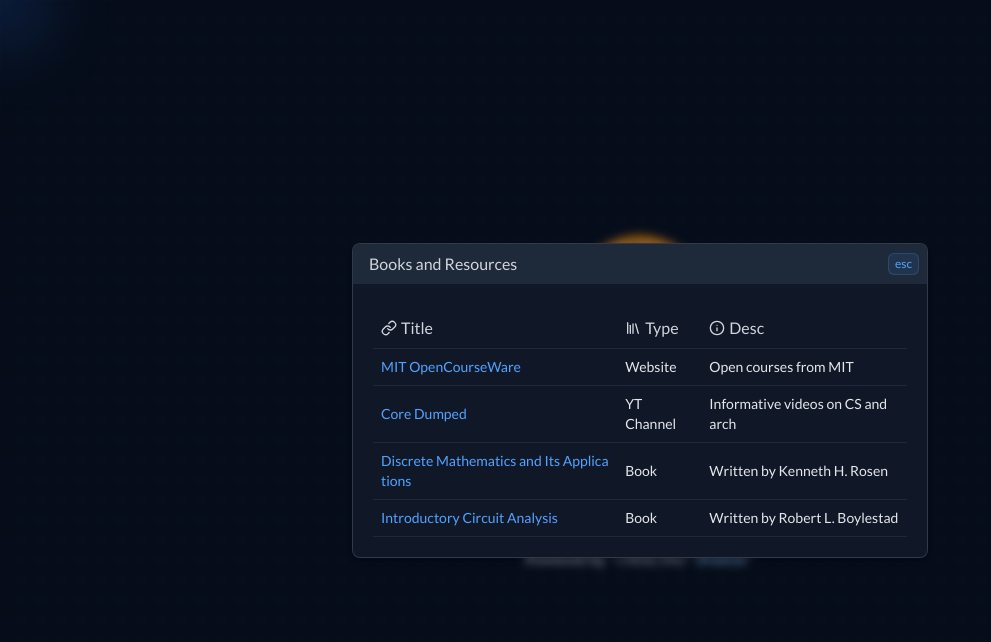
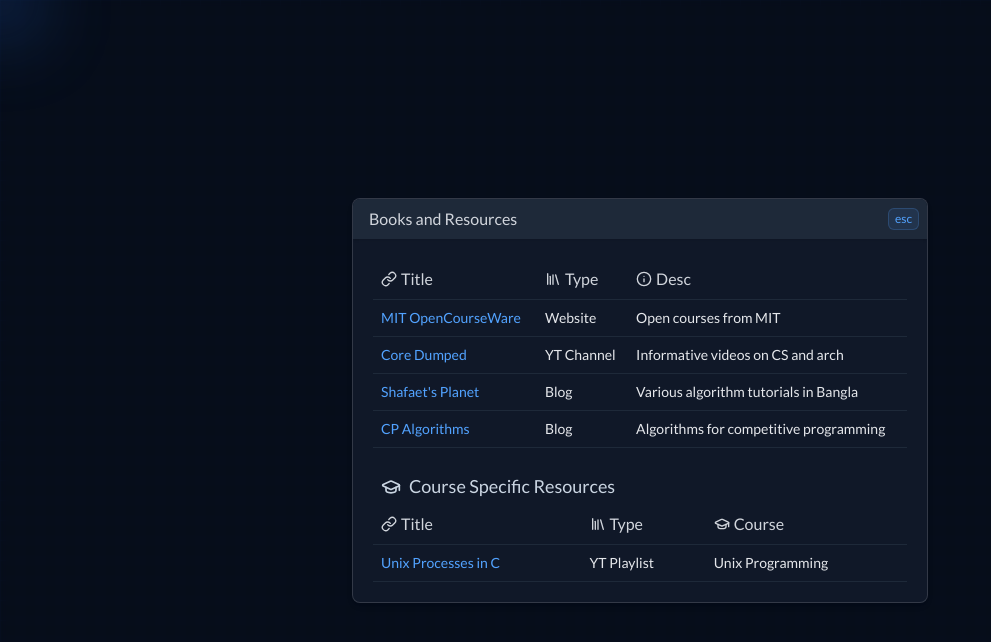
Before and after one commit to mehedirm6244/ruetece24, a React (Vite) app: page / in a window 1280 px wide. Both pictures are taken after a click on the button "Resources". Shown: the top 642 px of the page, without its empty margins (0-991 px from the left). Built offline with nearby package versions, Linux system fonts and the light colour scheme.

Commit message:
Minor UI improvements

```diff
--- a/src/App.tsx
+++ b/src/App.tsx
@@ -13,12 +13,12 @@
   const typedChars = twMotto.slice(0, twIdx).split('');
 
   const nicknames = [
-    'Fariha', 'Mahdi', 'Azmain', 'Smriti', 'Tareq', 'Proma', 'Simum', 'Nice', 'Shabib', 'Araf',
-    'Musfikur', 'Shefat', 'Rakib', 'Tasnim', 'Sami', 'Sharmista', 'Shams', 'Shadib', 'Ittahad',
-    'Mahi', 'Samin', 'Sarah', 'Abdullah', 'Uddipon', 'Siam', 'Nidhi', 'Mashrafee', 'Amimul',
-    'Tamim', 'Galib', 'Shihab',  'Niloy', 'Saimur', 'Oleen', 'Abdullah', 'Rafin', 'Fazle',
-    'Sohan', 'Imran', 'Tamjid', 'Shammo', 'Amir', 'Jakaria', 'Al Khalik', 'Sajeeb', 'Zahi',
-    'Faiza', 'Tushar', 'Arnob', 'Rafiu', 'Showmee', 'Mugdho', 'Nafij', 'Naeem', 'Labib',
+    'Fariha', 'Mahdi', 'Azmain', 'Smriti', 'Tareq', 'Proma', 'Simum', 'Nice', 'Shabib',
+    'Araf', 'Musfikur', 'Shefat', 'Rakib', 'Tasnim', 'Sami', 'Sharmista', 'Shams', 'Shadib',
+    'Ittahad', 'Mahi', 'Samin', 'Sarah', 'Abdullah', 'Uddipon', 'Siam', 'Nidhi', 'Mashrafee',
+    'Amimul', 'Tamim', 'Galib', 'Shihab',  'Niloy', 'Saimur', 'Oleen', 'Abdullah', 'Rafin',
+    'Fazle', 'Sohan', 'Imran', 'Tamjid', 'Shammo', 'Amir', 'Jakaria', 'Al Khalik', 'Sajeeb',
+    'Zahi', 'Faiza', 'Tushar', 'Arnob', 'Rafiu', 'Showmee', 'Mugdho', 'Nafij', 'Naeem', 'Labib',
     'Nafisa', 'Auyon', 'Nishit', 'Noor', 'Ahsan'
   ];
 
@@ -98,7 +98,7 @@
       </p>
 
       {/* Quick Links */}
-      <div className="flex flex-row flex-wrap justify-center align-middle items-center gap-2 mt-3">
+      <div className="flex flex-row flex-wrap justify-center align-middle items-center gap-2 mt-3 max-w-sm">
         {links.map((link, i) => {
           return (
             <button key={i}
--- a/src/components/index/CurriculumModal.tsx
+++ b/src/components/index/CurriculumModal.tsx
@@ -21,7 +21,7 @@
 
           <p className="mt-4 text-sm text-gray-300">
             md5 Hash:&#32;
-            <span className="text-green-300 font-mono">ffb92e3e7ff30402fa202bc163c1428f</span>
+            <span className="text-green-300 font-mono select-all">ffb92e3e7ff30402fa202bc163c1428f</span>
           </p>
         </div>
       </div>
--- a/src/components/index/EventsModal.tsx
+++ b/src/components/index/EventsModal.tsx
@@ -5,7 +5,7 @@
 const EventsModal = ({onExit} : {onExit: () => void}) => {
   return (<>
     <Modal caption="Events" onExit={onExit}>
-      {/* Useful links */}
+      <div>
         <div className="overflow-x-auto">
           <table className="min-w-full text-left border-collapse table-auto">
             <thead>
@@ -26,7 +26,7 @@
                       href={event.url}
                       target="_blank"
                       rel="noopener noreferrer"
-                    className="break-all"
+                      className=""
                     >
                       {event.title}
                     </a>
@@ -37,6 +37,7 @@
             </tbody>
           </table>
         </div>
+      </div>
     </Modal>
   </>)
 }
--- a/src/components/index/ResourceData.ts
+++ b/src/components/index/ResourceData.ts
@@ -1,7 +1,8 @@
 type ResourceType = {
   title: string,
-  type?: string,
+  type: string,
   desc?: string,
+  course?: string,
   url: string,
 }
 
@@ -19,15 +20,24 @@
     url: 'https://www.youtube.com/@CoreDumpped'
   },
   {
-    title: 'Discrete Mathematics and Its Applications',
-    desc: 'Written by Kenneth H. Rosen',
-    type: 'Book',
-    url: 'https://github.com/gigahidjrikaaa/Engineering-Books/blob/main/Discrete%20Mathematics/Rosen%20-%20Discrete%20Mathematics%20and%20Its%20Application%20%5B8th%20Edition%5D.pdf'
+    title: 'Shafaet\'s Planet',
+    desc: 'Various algorithm tutorials in Bangla',
+    type: 'Blog',
+    url: 'https://www.shafaetsplanet.com/'
   },
   {
-    title: 'Introductory Circuit Analysis',
-    desc: 'Written by Robert L. Boylestad',
-    type: 'Book',
-    url: 'https://archive.org/details/doc-9-pdf-8b8cd5cadbd34b4c7e7be2eaf8457e3f-original'
+    title: 'CP Algorithms',
+    desc: 'Algorithms for competitive programming',
+    type: 'Blog',
+    url: 'https://cp-algorithms.com/'
   }
 ]
+
+export const CourseResourceData: ResourceType[] = [
+  {
+    title: 'Unix Processes in C',
+    type: 'YT Playlist',
+    course: 'Unix Programming',
+    url: 'https://www.youtube.com/playlist?list=PLfqABt5AS4FkW5mOn2Tn9ZZLLDwA3kZUY'
+  }
+]
--- a/src/components/index/ResourcesModal.tsx
+++ b/src/components/index/ResourcesModal.tsx
@@ -1,10 +1,12 @@
 import Modal from '../ui/Modal.tsx'
-import { Link, Info, Library } from 'lucide-react';
-import { ResourceData } from './ResourceData.ts';
+import { Link, Info, Library, GraduationCap } from 'lucide-react';
+import { ResourceData, CourseResourceData } from './ResourceData.ts';
 
 const ResourcesModal = ({onExit} : {onExit: () => void}) => {
   return (<>
     <Modal caption="Books and Resources" onExit={onExit}>
+      <div>
+
         {/* Useful links */}
         <div className="overflow-x-auto">
           <table className="min-w-full text-left border-collapse table-auto">
@@ -29,17 +31,62 @@
                       href={resource.url}
                       target="_blank"
                       rel="noopener noreferrer"
-                    className="break-all"
+                      className=""
                     >
                       {resource.title}
                     </a>
                   </td>
                   <td className="p-2 text-gray-200">{resource.type}</td>
-                <td className="p-2 text-gray-200">{resource.desc}</td>
+                  <td className="p-2 text-gray-200 break-all">{resource.desc}</td>
                 </tr>
               ))}
             </tbody>
           </table>
+
+          {/* Coursewise resources */}
+          <p className="px-2 pb-1 text-lg text-slate-300 mt-6">
+            <GraduationCap
+              size={20}
+              className="inline mr-2 -mt-0.5"
+            />
+            Course Specific Resources
+          </p>
+
+          <table className="min-w-full text-left border-collapse table-auto">
+            <thead>
+              <tr className="border-b border-gray-800">
+                <th className="p-2 font-medium text-gray-300">
+                  <Link size="16" className="inline -mt-0.5 mr-1"/>Title
+                </th>
+                <th className="p-2 font-medium text-gray-300">
+                  <Library size="16" className="inline -mt-0.5 mr-1"/>Type
+                </th>
+                <th className="p-2 font-medium text-gray-300">
+                  <GraduationCap size="16" className="inline -mt-0.5 mr-1"/>Course
+                </th>
+              </tr>
+            </thead>
+            <tbody>
+              {CourseResourceData.map((resource, index) => (
+                <tr key={index} className="border-b border-gray-800 hover:bg-gray-800/40 text-sm">
+                  <td className="p-2 text-gray-200">
+                    <a
+                      href={resource.url}
+                      target="_blank"
+                      rel="noopener noreferrer"
+                      className=""
+                    >
+                      {resource.title}
+                    </a>
+                  </td>
+                  <td className="p-2 text-gray-200">{resource.type}</td>
+                  <td className="p-2 text-gray-200 break-all">{resource.course}</td>
+                </tr>
+              ))}
+            </tbody>
+          </table>
+        </div>
+
       </div>
     </Modal>
   </>)
--- a/src/components/ui/Modal.tsx
+++ b/src/components/ui/Modal.tsx
@@ -40,12 +40,12 @@
       {/* Modal */}
       <div
         className={`
-          bg-gray-900 relative border max-h-screen border-gray-100/15 sm:rounded-lg shadow-md overflow-hidden w-full sm:w-lg md:w-xl  ${isClosing ? 'animate-modal-out' : 'animate-modal-in'}
+          bg-gray-900 relative border sm:max-h-[90%] border-gray-100/15 sm:rounded-lg shadow-md overflow-hidden w-full sm:w-lg md:w-xl  ${isClosing ? 'animate-modal-out' : 'animate-modal-in'}
         `}
         onClick={(e) => { e.stopPropagation(); }}
       >
         {/* Title Bar */}
-        <div className="bg-gray-800 p-3 sm:p-2 flex flex-row justify-between items-center absolute top-0 left-0 w-full">
+        <div className="bg-gray-800 p-3 sm:p-2 flex flex-row justify-between items-center sticky top-0 left-0 w-full shadow-sm">
           <p className="px-2">{caption}</p>
           <button
             className="bg-blue-400/10 hover:bg-blue-400/20 border border-blue-400/20 px-1.5 py-0.5 rounded-md text-xs text-blue-400"
@@ -56,7 +56,7 @@
         </div>
 
         {/* Modal Content */}
-        <div className="p-5 max-h-screen overflow-auto pt-16">
+        <div className="p-5 max-h-[calc(100vh-3rem)] sm:max-h-[calc(90vh-3rem)] overflow-auto">
           {children}
         </div>
       </div>
--- a/src/index.css
+++ b/src/index.css
@@ -48,13 +48,17 @@
     @apply box-border;
   }
 
-  *:focus-visible {
-    @apply outline-blue-300 outline-2 outline-offset-2
+  :focus-visible {
+    @apply outline-blue-300 outline-2 outline-offset-2;
+  }
+
+  ::selection {
+    @apply bg-blue-400/30;
   }
 
   /* Scrollbar */
   ::-webkit-scrollbar {
-    @apply w-1.5 h-1.5;
+    @apply w-1 h-1 bg-gray-950;
   }
 
   ::-webkit-scrollbar-thumb {
```
Lines whose indentation alone changed are shown as unchanged.
